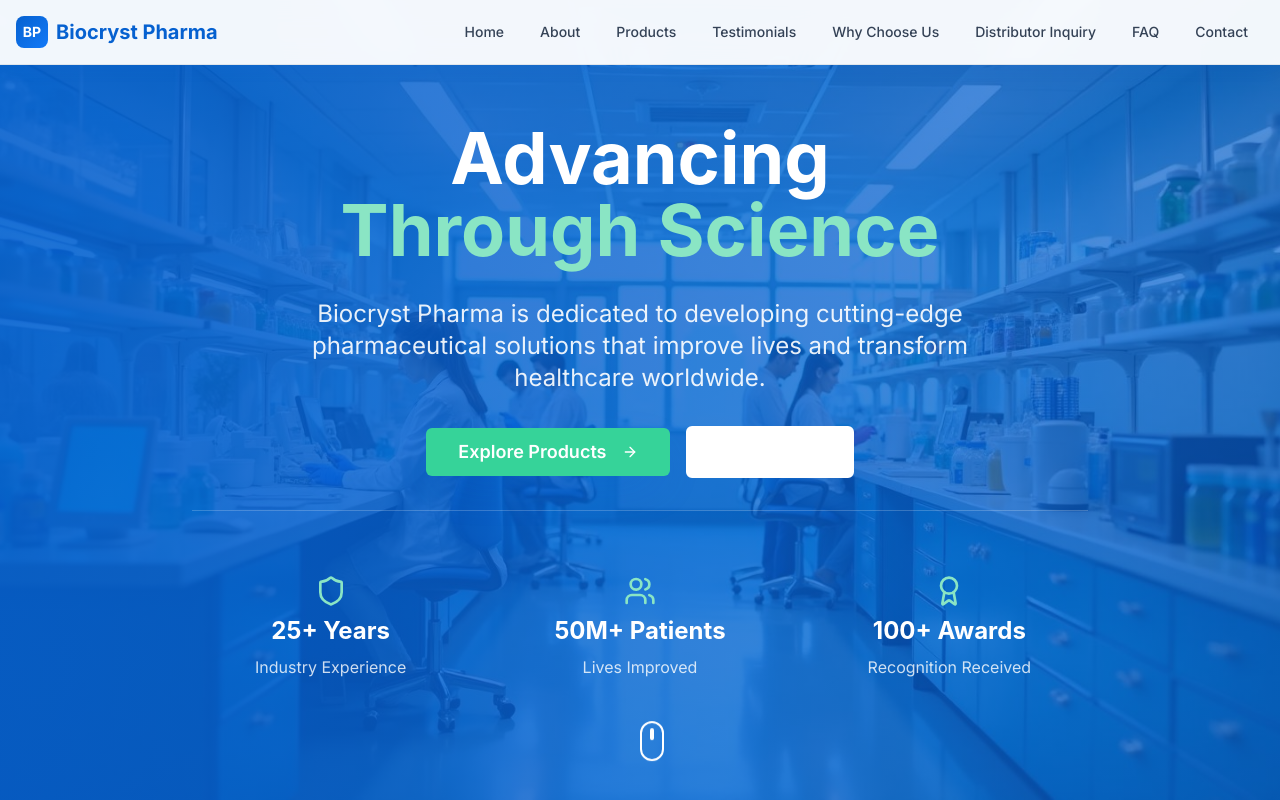
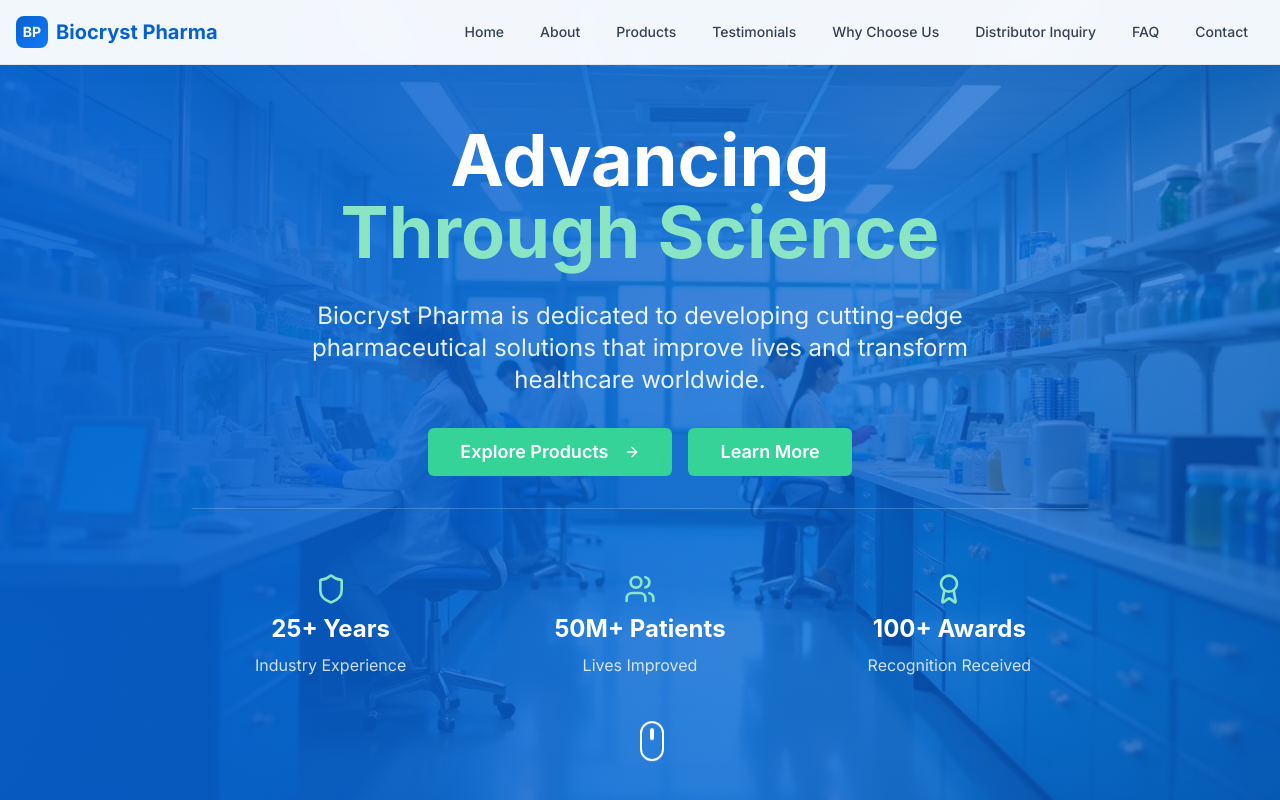
Before and after one commit to TheAjazAli/Biocryst-Pharma, a React (Vite) app: page / in a window 1280 px wide. Shown: the top 800 px of the page. Built offline with nearby package versions, Linux system fonts and the light colour scheme; a web font is replaced by a local one.

Commit message:
Update "Learn More" button color
Change the "Learn More" button to use the same green color as the "Explore Products" button.

```diff
--- a/src/components/ContactSection.tsx
+++ b/src/components/ContactSection.tsx
@@ -216,7 +216,7 @@ const ContactSection = () => {
             <CardContent className="p-0">
               <div className="h-64 md:h-80 rounded-lg overflow-hidden">
                 <iframe
-                  src="https://www.google.com/maps/embed?pb=!1m18!1m12!1m3!1d120726.33744706571!2d73.03195504429985!3d18.988938318600884!2m3!1f0!2f0!3f0!3m2!1i1024!2i768!4f13.1!3m3!1m2!1s0x3be7e83e1f23f23d%3A0xe3a106c431e3fd0a!2sPanvel%2C%20Navi%20Mumbai%2C%20Maharashtra!5e0!3m2!1sen!2sin!4v1754061447856!5m2!1sen!2sin" width="600" height="450" style="border:0;" allowfullscreen="" loading="lazy" referrerpolicy="no-referrer-when-downgrade"
+                  src="https://www.google.com/maps/embed?pb=!1m18!1m12!1m3!1d120726.33744706571!2d73.03195504429985!3d18.988938318600884!2m3!1f0!2f0!3f0!3m2!1i1024!2i768!4f13.1!3m3!1m2!1s0x3be7e83e1f23f23d%3A0xe3a106c431e3fd0a!2sPanvel%2C%20Navi%20Mumbai%2C%20Maharashtra!5e0!3m2!1sen!2sin!4v1754061447856!5m2!1sen!2sin"
                   width="100%"
                   height="100%"
                   style={{ border: 0 }}
--- a/src/components/HeroSection.tsx
+++ b/src/components/HeroSection.tsx
@@ -39,9 +39,8 @@ const HeroSection = () => {
             </Button>
 
             <Button
-              variant="outline"
               size="lg"
-              className="border-2 border-primary-foreground text-primary-foreground hover:bg-primary-foreground hover:text-primary px-8 py-6 text-lg font-semibold transition-bounce"
+              className="bg-accent hover:bg-accent-light text-accent-foreground px-8 py-6 text-lg font-semibold shadow-floating transition-bounce"
               onClick={() => document.querySelector('#about')?.scrollIntoView({ behavior: 'smooth' })}
             >
               Learn More
```
